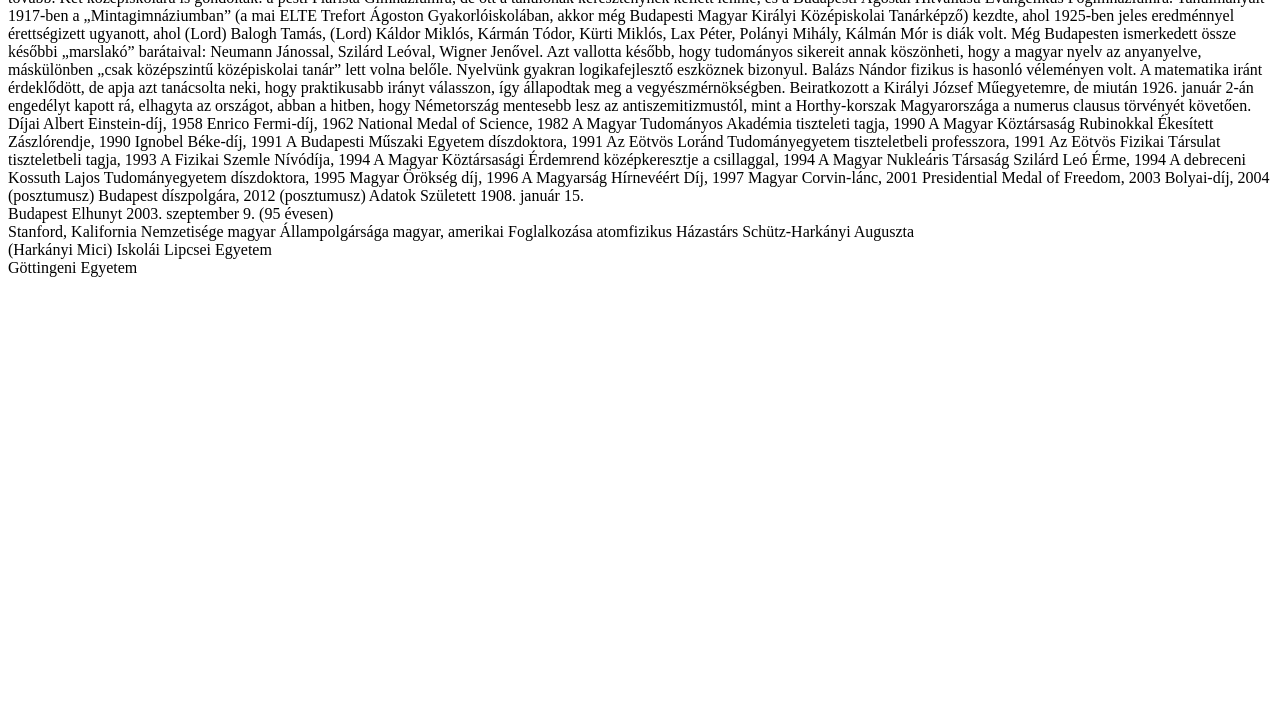
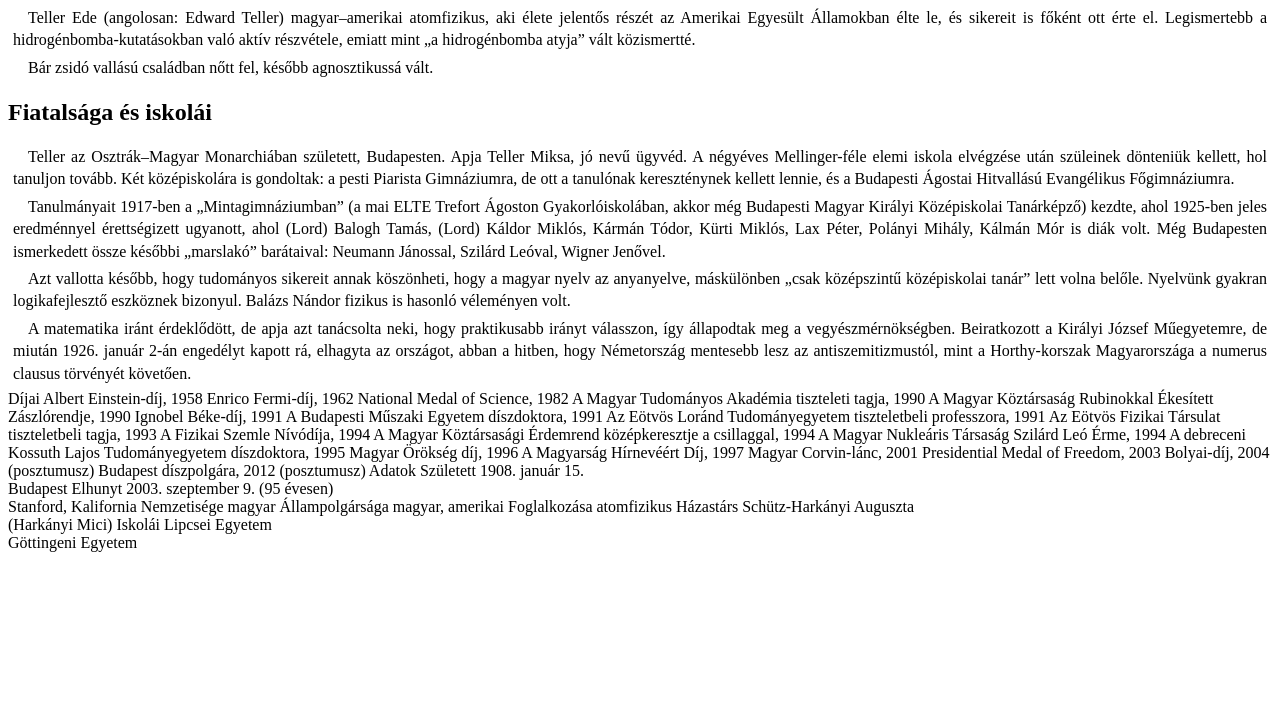
Before and after one commit to peterkecseti/teller-ede, a plain HTML site: page index.html in a window 1280 px wide. Shown: the part 73-800 px from the top of the page. Drawn offline with Linux system fonts and the light colour scheme.

Commit message:
paragraphs defined

```diff
--- a/index.html
+++ b/index.html
@@ -11,44 +11,44 @@
 
 <body>
 	<div class="my-5">
-		Teller Ede
+		<h1>Teller Ede</h1>
 
-		Teller Ede (angolosan: Edward Teller) magyar–amerikai atomfizikus, aki
+		<p>Teller Ede (angolosan: Edward Teller) magyar–amerikai atomfizikus, aki
  élete jelentős részét az Amerikai Egyesült Államokban élte le, és
 sikereit is főként ott érte el. Legismertebb a
 hidrogénbomba-kutatásokban való aktív részvétele, emiatt mint „a
-hidrogénbomba atyja” vált közismertté.
+hidrogénbomba atyja” vált közismertté.</p>
 
-		Bár zsidó vallású családban nőtt fel, később agnosztikussá vált.
+		<p>Bár zsidó vallású családban nőtt fel, később agnosztikussá vált.</p>
 
-		Fiatalsága és iskolái
+		<h2>Fiatalsága és iskolái</h2>
 
-		Teller az Osztrák–Magyar Monarchiában született, Budapesten. Apja
+		<p>Teller az Osztrák–Magyar Monarchiában született, Budapesten. Apja
 Teller Miksa, jó nevű ügyvéd. A négyéves Mellinger-féle elemi iskola
 elvégzése után szüleinek dönteniük kellett, hol tanuljon tovább. Két
 középiskolára is gondoltak: a pesti Piarista Gimnáziumra, de ott a
 tanulónak kereszténynek kellett lennie, és a Budapesti Ágostai
-Hitvallású Evangélikus Főgimnáziumra.
+Hitvallású Evangélikus Főgimnáziumra.</p>
 
-		Tanulmányait 1917-ben a „Mintagimnáziumban” (a mai ELTE Trefort
+		<p>Tanulmányait 1917-ben a „Mintagimnáziumban” (a mai ELTE Trefort
 Ágoston Gyakorlóiskolában, akkor még Budapesti Magyar Királyi
 Középiskolai Tanárképző) kezdte, ahol 1925-ben jeles eredménnyel
 érettségizett ugyanott, ahol (Lord) Balogh Tamás, (Lord) Káldor Miklós,
 Kármán Tódor, Kürti Miklós, Lax Péter, Polányi Mihály, Kálmán Mór is
 diák volt. Még Budapesten ismerkedett össze későbbi „marslakó”
-barátaival: Neumann Jánossal, Szilárd Leóval, Wigner Jenővel.
+barátaival: Neumann Jánossal, Szilárd Leóval, Wigner Jenővel.</p>
 
-		Azt vallotta később, hogy tudományos sikereit annak köszönheti, hogy a
+		<p>Azt vallotta később, hogy tudományos sikereit annak köszönheti, hogy a
  magyar nyelv az anyanyelve, máskülönben „csak középszintű középiskolai
 tanár” lett volna belőle. Nyelvünk gyakran logikafejlesztő eszköznek
-bizonyul. Balázs Nándor fizikus is hasonló véleményen volt.
+bizonyul. Balázs Nándor fizikus is hasonló véleményen volt.</p>
 
-		A matematika iránt érdeklődött, de apja azt tanácsolta neki, hogy
+		<p>A matematika iránt érdeklődött, de apja azt tanácsolta neki, hogy
 praktikusabb irányt válasszon, így állapodtak meg a vegyészmérnökségben.
  Beiratkozott a Királyi József Műegyetemre, de miután 1926. január 2-án
 engedélyt kapott rá, elhagyta az országot, abban a hitben, hogy
 Németország mentesebb lesz az antiszemitizmustól, mint a Horthy-korszak
-Magyarországa a numerus clausus törvényét követően.
+Magyarországa a numerus clausus törvényét követően.</p>
 
 		Díjai
 
```
